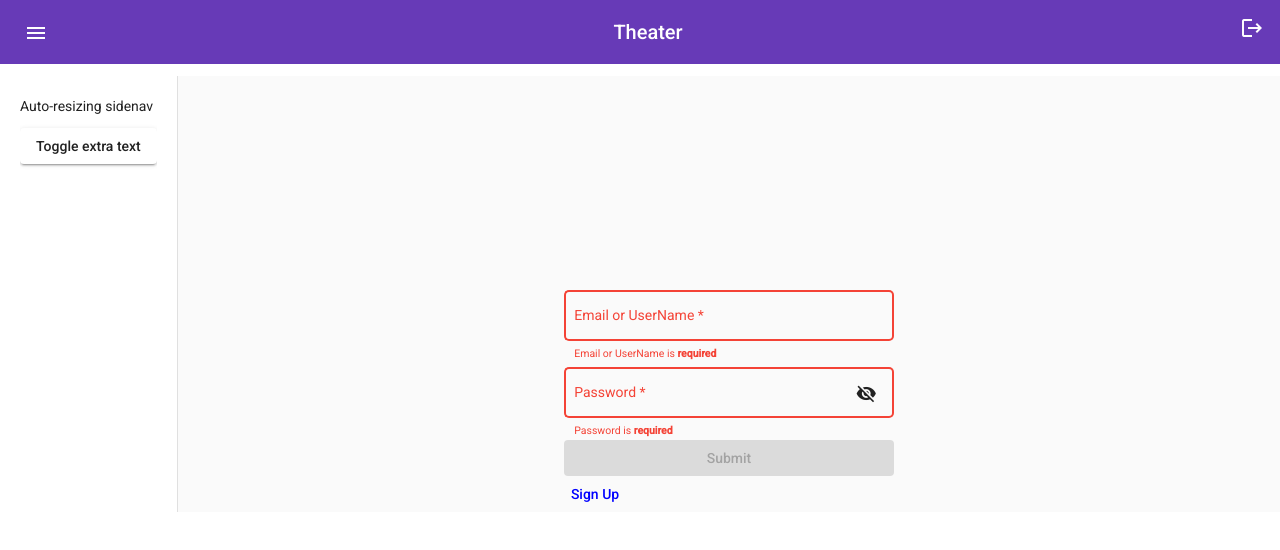
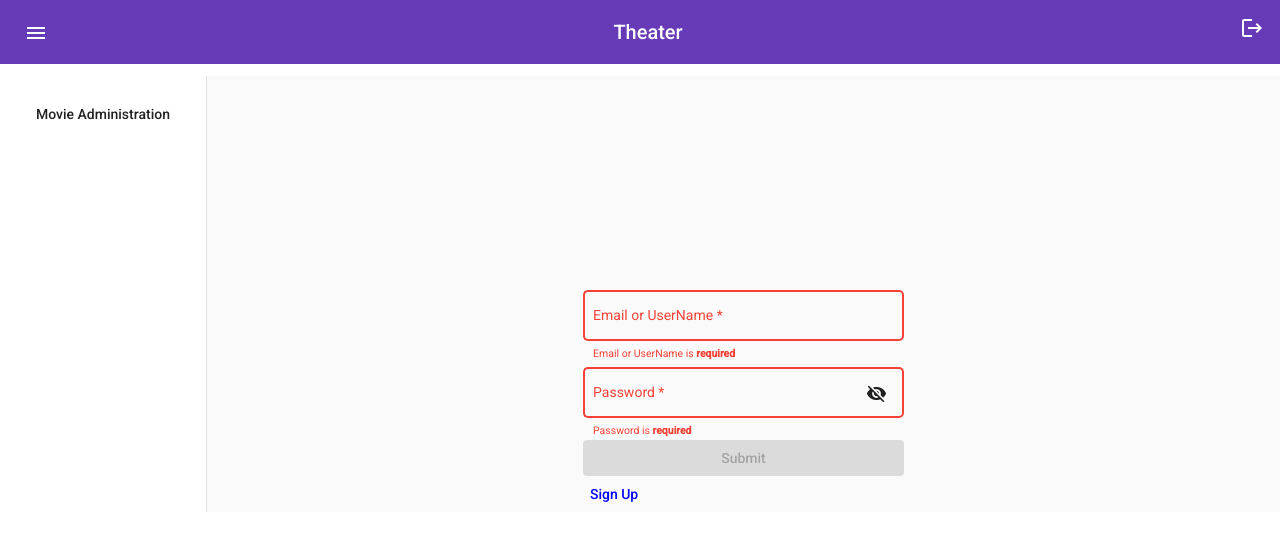
Before and after one commit to natthakhon/TheaterFront, an Angular app: page /login in a window 1280 px wide. Both pictures are taken after a click on the button "menu". Shown: the top 550 px of the page. Built offline with nearby package versions, Linux system fonts and the light colour scheme.

Commit message:
no message

```diff
--- a/src/app/app-routing.module.ts
+++ b/src/app/app-routing.module.ts
@@ -2,11 +2,13 @@ import { NgModule } from '@angular/core';
 import { RouterModule, Routes } from '@angular/router';
 import {LoginComponent} from 'src/app/login/login.component'
 import {UserComponent} from 'src/app/user/user.component'
+import {MovieComponent} from 'src/app/movie/movie.component'
 
 const routes: Routes = [
   { path: '', redirectTo: '/login', pathMatch: 'full' },
   { path: 'login', component: LoginComponent },
   { path: 'user', component: UserComponent },
+  { path: 'movie', component: MovieComponent },
 ];
 
 @NgModule({
--- a/src/app/app.component.html
+++ b/src/app/app.component.html
@@ -20,13 +20,9 @@
 <div>
     <mat-drawer-container class="example-container" autosize>
         <mat-drawer #drawer class="example-sidenav" mode="side">
-          <p>Auto-resizing sidenav</p>
-          <p *ngIf="showFiller">
-              Lorem, ipsum dolor sit amet consectetur.
-          </p>
-          <button (click)="showFiller = !showFiller" mat-raised-button>
-            Toggle extra text
-          </button>
+          <div>
+            <a mat-button routerLink="/movie">Movie Administration</a>
+          </div>
         </mat-drawer>
         <router-outlet></router-outlet>
     </mat-drawer-container>
```
